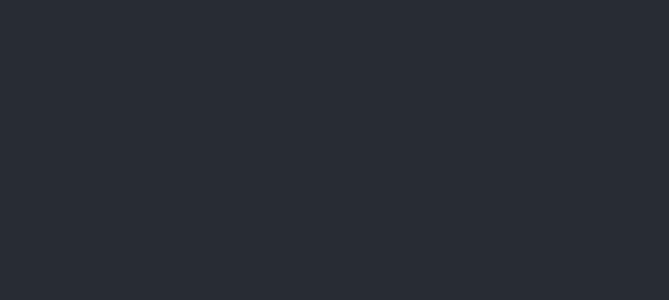
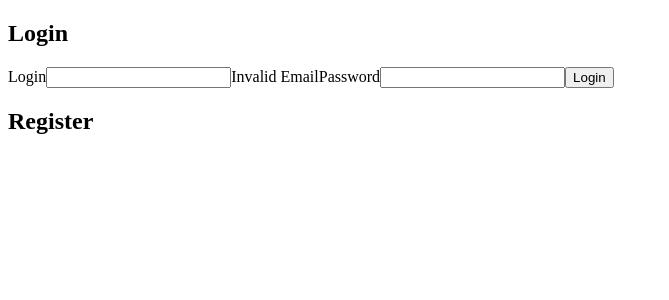
Before and after one commit to soareslil/form1-react, a React (Create React App) app: page / in a window 1280 px wide. Shown: the top 300 px of the page, without its empty margins (0-669 px from the left). Built offline with nearby package versions, Linux system fonts and the light colour scheme.

Commit message:
fixing issues

```diff
--- a/src/App.css
+++ /dev/null
@@ -1,38 +0,0 @@
-.App {
-  text-align: center;
-}
-
-.App-logo {
-  height: 40vmin;
-  pointer-events: none;
-}
-
-@media (prefers-reduced-motion: no-preference) {
-  .App-logo {
-    animation: App-logo-spin infinite 20s linear;
-  }
-}
-
-.App-header {
-  background-color: #282c34;
-  min-height: 100vh;
-  display: flex;
-  flex-direction: column;
-  align-items: center;
-  justify-content: center;
-  font-size: calc(10px + 2vmin);
-  color: white;
-}
-
-.App-link {
-  color: #61dafb;
-}
-
-@keyframes App-logo-spin {
-  from {
-    transform: rotate(0deg);
-  }
-  to {
-    transform: rotate(360deg);
-  }
-}
--- a/src/App.js
+++ b/src/App.js
@@ -1,12 +1,19 @@
-import './App.css';
+import React from 'react';
+import LoginForm from './components/LoginForm';
+import RegistrationForm from './components/RegistrationForm';
 
-function App() {
-  return (
-    <div className="App">
-      <header className="App-header">
-      </header>
-    </div>
-  );
+class App extends React.Component {
+  render() {
+    return (
+      <main className="App">
+        <LoginForm />
+        <RegistrationForm />
+      </main>
+
+    )
+  }
+
 }
 
+
 export default App;
--- /dev/null
+++ b/src/components/LoginForm.js
@@ -0,0 +1,52 @@
+import React from 'react';
+import LoginInput from './LoginInput';
+
+class LoginForm extends React.Component {
+  constructor() {
+    super();
+
+    this.state = {
+      login: '',
+      password: '',
+    };
+    this.handleChange = this.handleChange.bind(this);
+    this.handleSubmit = this.handleSubmit.bind(this);
+  }
+  handleChange(event) {
+    this.setState({
+      [event.target.name]: event.target.value,
+    });
+  }
+  handleSubmit(event) {
+    event.preventDefault();
+    alert('login funcionou');
+  }
+  render() {
+    const { login, password } = this.state;
+    return (
+      <div>
+        <section className="login-form" >
+          <h1>Login</h1>
+          <form
+            onSubmit={this.handleSubmit}>
+            <LoginInput value={login}
+              onChange={this.handleChange} />
+            <label>
+              Password
+         <input
+                type="password"
+                value={password}
+                onChange={this.handleChange}
+                name="password"
+                id="password"
+              />
+            </label>
+            <button type="submit">Login</button>
+          </form>
+        </section>
+      </div>
+    );
+  }
+}
+
+export default LoginForm;
--- a/src/components/LoginInput.js
+++ b/src/components/LoginInput.js
@@ -1,13 +1,35 @@
 import React from 'react';
 
-class LoginInput extends React.Component{
-validateEmail = (email) => {
-const isValid = email.match(/^([\w:/.+-]+)@([\w-]+\.)+([\w]{2,})$/i);
-if(!isValid || email.length === 0){
+class LoginInput extends React.Component {
+    constructor() {
+        super();
+        this.validateEmail = this.validateEmail.bind(this);
+    }
+
+    validateEmail = (email) => {
+        const isValid = email.match(/^([\w:/.+-]+)@([\w-]+\.)+([\w]{2,})$/i);
+        if (!isValid || email.length === 0) {
+            return 'Invalid Email'
+        }
+        return '';
+    }
+    render() {
+        return (
+            <label>
+                Login
+                <input
+                    type="text"
+                    value={this.props.value}
+                    onChange={this.props.onChange}
+                    name="login"
+                    id="login"
+                />
+                <span className="form-error">
+                    {this.validateEmail(this.props.value)}
+                </span>
+            </label>
+
+        )
+    }
 }
-
-}
-
-
-
-}
+export default LoginInput;
--- /dev/null
+++ b/src/components/RegistrationForm.js
@@ -0,0 +1,13 @@
+import React from 'react';
+
+class RegistrationForm extends React.Component {
+    render() {
+        return (
+            <section className="registration-form">
+                <h1>Register</h1>
+            </section>
+        )
+    }
+}
+
+export default RegistrationForm;
--- a/src/index.js
+++ b/src/index.js
@@ -1,6 +1,5 @@
 import React from 'react';
 import ReactDOM from 'react-dom';
-import './index.css';
 import App from './App';
 import reportWebVitals from './reportWebVitals';
 
```
Also changed, not shown: src/components/loginForm.js (deleted, +0 -48 lines), 1 other file (tests, documents, lock files or other folders).
